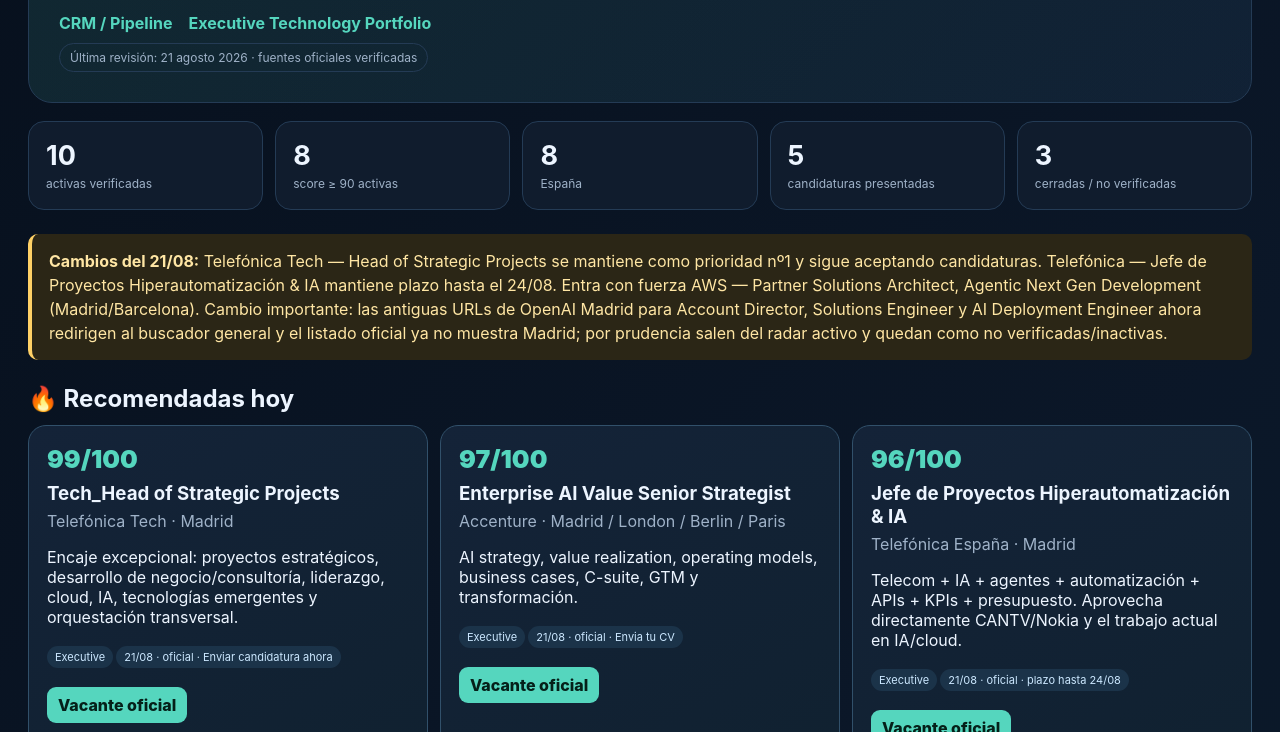
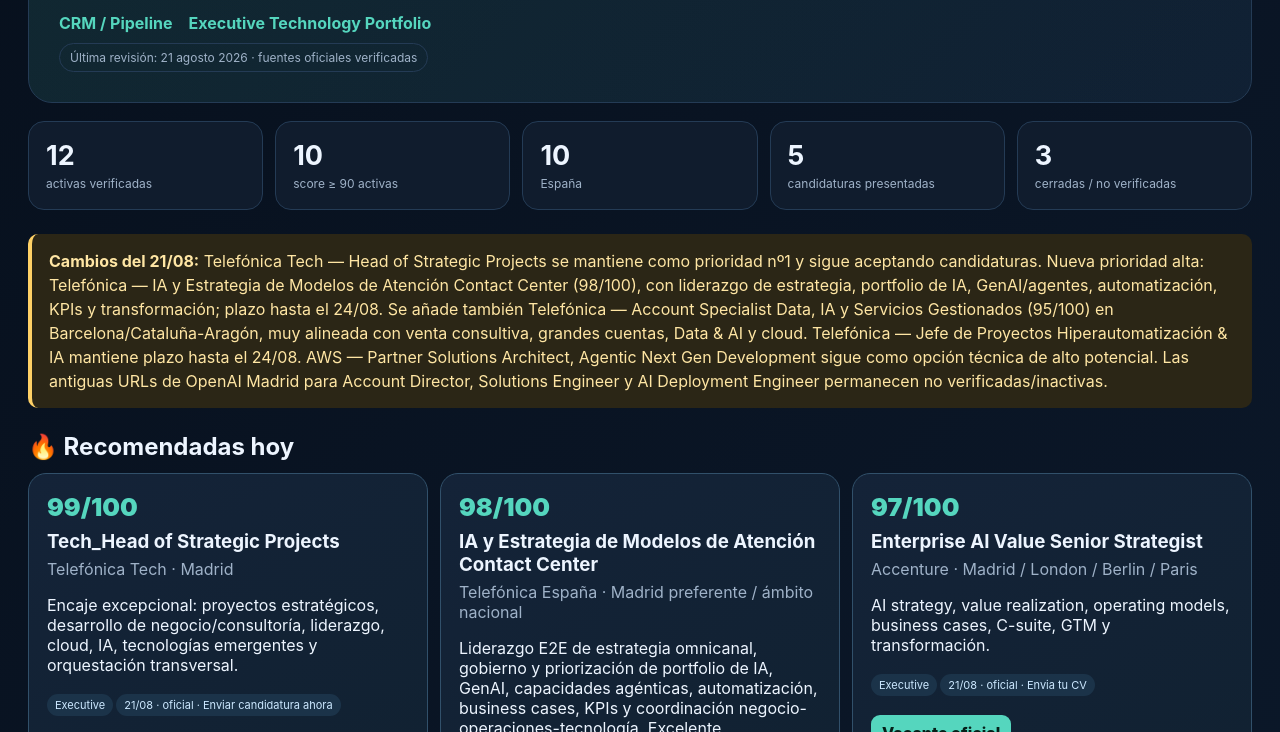
Before and after one commit to s2a2dynamics/gabriel-job-radar, a plain HTML site: page anibal/index.html in a window 1280 px wide. Shown: the part 205-937 px from the top of the page. Drawn offline with Linux system fonts and the light colour scheme.

Commit message:
Add Telefónica AI strategy and Data AI opportunities to Anibal radar

```diff
--- a/anibal/index.html
+++ b/anibal/index.html
@@ -8,15 +8,17 @@
 </style></head><body><main class="wrap">
 <section class="hero"><div class="tagline">S2A2 Dynamics · Career Intelligence</div><h1>Aníbal AI & Tech Opportunity Radar</h1><p>Dirección + transformación + IA + cloud + telecom + consultoría + ejecución tecnológica. Prioridad: España → Europa → Canadá → Australia → USA.</p><div class="nav"><a href="./candidaturas.html">CRM / Pipeline</a><a href="./portfolio.html">Executive Technology Portfolio</a></div><div class="stamp">Última revisión: 21 agosto 2026 · fuentes oficiales verificadas</div></section>
 <div class="kpis"><div class="kpi"><b id="active">0</b><span>activas verificadas</span></div><div class="kpi"><b id="top">0</b><span>score ≥ 90 activas</span></div><div class="kpi"><b id="spain">0</b><span>España</span></div><div class="kpi"><b id="applied">0</b><span>candidaturas presentadas</span></div><div class="kpi"><b id="closed">0</b><span>cerradas / no verificadas</span></div></div>
-<section class="section"><div class="alert"><b>Cambios del 21/08:</b> Telefónica Tech — Head of Strategic Projects se mantiene como prioridad nº1 y sigue aceptando candidaturas. Telefónica — Jefe de Proyectos Hiperautomatización & IA mantiene plazo hasta el 24/08. Entra con fuerza AWS — Partner Solutions Architect, Agentic Next Gen Development (Madrid/Barcelona). Cambio importante: las antiguas URLs de OpenAI Madrid para Account Director, Solutions Engineer y AI Deployment Engineer ahora redirigen al buscador general y el listado oficial ya no muestra Madrid; por prudencia salen del radar activo y quedan como no verificadas/inactivas.</div></section>
+<section class="section"><div class="alert"><b>Cambios del 21/08:</b> Telefónica Tech — Head of Strategic Projects se mantiene como prioridad nº1 y sigue aceptando candidaturas. Nueva prioridad alta: Telefónica — IA y Estrategia de Modelos de Atención Contact Center (98/100), con liderazgo de estrategia, portfolio de IA, GenAI/agentes, automatización, KPIs y transformación; plazo hasta el 24/08. Se añade también Telefónica — Account Specialist Data, IA y Servicios Gestionados (95/100) en Barcelona/Cataluña-Aragón, muy alineada con venta consultiva, grandes cuentas, Data & AI y cloud. Telefónica — Jefe de Proyectos Hiperautomatización & IA mantiene plazo hasta el 24/08. AWS — Partner Solutions Architect, Agentic Next Gen Development sigue como opción técnica de alto potencial. Las antiguas URLs de OpenAI Madrid para Account Director, Solutions Engineer y AI Deployment Engineer permanecen no verificadas/inactivas.</div></section>
 <section class="section"><h2>🔥 Recomendadas hoy</h2><div id="recs" class="recommend"></div></section>
 <section class="section"><h2>Radar completo</h2><div class="controls"><input id="q" placeholder="Buscar cargo, empresa, skill..."><select id="geo"><option value="">Todas las geografías</option><option>España</option><option>Europa</option><option>Canadá</option><option>Australia</option><option>USA</option></select><select id="track"><option value="">Todos los carriles</option><option>Executive</option><option>Advisory</option><option>Architecture</option></select><select id="min"><option value="0">Cualquier score</option><option value="85">85+</option><option value="88">88+</option><option value="90">90+</option></select><select id="status"><option value="active">Activas</option><option value="all">Todas</option><option value="applied">Aplicadas</option><option value="closed">Cerradas / no verificadas</option></select></div><div class="tablewrap"><table><thead><tr><th>Score</th><th>Oportunidad</th><th>Empresa</th><th>Ubicación</th><th>Carril</th><th>Encaje</th><th>Riesgo / gap</th><th>Estado</th><th>Acción</th></tr></thead><tbody id="rows"></tbody></table></div></section>
 <p class="foot">Solo se muestran como activas las vacantes cuya fuente oficial seguía ofreciendo candidatura en la revisión del 21/08/2026. El score combina seniority, telecom, transformación, IA/cloud, relación C-level, consultoría, ejecución y probabilidad práctica.</p>
 </main><script>
 const jobs=[
 {score:99,title:'Tech_Head of Strategic Projects',company:'Telefónica Tech',loc:'Madrid',geo:'España',track:'Executive',fit:'Encaje excepcional: proyectos estratégicos, desarrollo de negocio/consultoría, liderazgo, cloud, IA, tecnologías emergentes y orquestación transversal.',gap:'Cuantificar escala, impacto y liderazgo de portfolio/equipos; reforzar inglés C1.',url:'https://jobs.telefonica.com/job/MADRID-Tech_Head-of-Strategic-Projects/1406910233/',status:'active',verified:'21/08 · oficial · Enviar candidatura ahora',priority:true},
+{score:98,title:'IA y Estrategia de Modelos de Atención Contact Center',company:'Telefónica España',loc:'Madrid preferente / ámbito nacional',geo:'España',track:'Executive',fit:'Liderazgo E2E de estrategia omnicanal, gobierno y priorización de portfolio de IA, GenAI, capacidades agénticas, automatización, business cases, KPIs y coordinación negocio-operaciones-tecnología. Excelente combinación de telecom, transformación, IA y visión ejecutiva.',gap:'El principal gap es no tener una trayectoria reciente explícita en Contact Center/Genesys; debe compensarse con liderazgo telecom, automatización, IA y gestión transversal.',url:'https://jobs.telefonica.com/job/TE_DC_G1_ARQUITECTURA-SOLUCIONES-HIPERAUTOMATIZACION-1/1423449733/',status:'active',verified:'21/08 · oficial · plazo hasta 24/08',priority:true},
 {score:97,title:'Enterprise AI Value Senior Strategist',company:'Accenture',loc:'Madrid / London / Berlin / Paris',geo:'España',track:'Executive',fit:'AI strategy, value realization, operating models, business cases, C-suite, GTM y transformación.',gap:'Pide experiencia extensa específica en AI & Data y consultoría de alto valor.',url:'https://www.accenture.com/es-es/careers/jobdetails?id=R00338736_en',status:'active',verified:'21/08 · oficial · Envia tu CV',priority:true},
 {score:96,title:'Jefe de Proyectos Hiperautomatización & IA',company:'Telefónica España',loc:'Madrid',geo:'España',track:'Executive',fit:'Telecom + IA + agentes + automatización + APIs + KPIs + presupuesto. Aprovecha directamente CANTV/Nokia y el trabajo actual en IA/cloud.',gap:'Pide 5+ años específicos en automatización/IA y valora Power Platform/BluePrism.',url:'https://jobs.telefonica.com/job/JEFE-DE-PROYECTOS-HIPERAUTOMATIZACION-%26-IA/1423562733/',status:'active',verified:'21/08 · oficial · plazo hasta 24/08',priority:true},
+{score:95,title:'Account Specialist Data, Inteligencia Artificial y Servicios Gestionados',company:'Telefónica España',loc:'Barcelona · Cataluña / Aragón',geo:'España',track:'Executive',fit:'Venta consultiva compleja en grandes cuentas, interlocución ejecutiva, Data & AI, GenAI, gobierno de dato/IA, cloud, servicios gestionados y coordinación end-to-end. Aprovecha especialmente la experiencia de strategic account en Nokia/Telefónica.',gap:'Ubicación preferente Cataluña/Aragón y conviene demostrar cierres comerciales recientes específicos en Data/AI.',url:'https://jobs.telefonica.com/job/BARCELONA-TE_FC_ACCOUNT-SPECIALISTDATA%2C-INTELIGENCIA-ARTIFICIAL-Y-SERVICIOS-GESTIONADOS/1407584833/',status:'active',verified:'21/08 · oficial · Enviar candidatura ahora',priority:true},
 {score:94,title:'Partner Solutions Architect, Agentic Next Gen Development',company:'AWS',loc:'Madrid / Barcelona',geo:'España',track:'Architecture',fit:'IA agentic, automatización, APIs, arquitectura, workshops, partner GTM y comunicación ejecutiva.',gap:'AWS/Bedrock/AgentCore, Python y frameworks agentic son preferidos; certificación AWS ayudaría.',url:'https://www.amazon.jobs/en/jobs/10459692/partner-solutions-architect-agentic-next-gen-development-aws-partner-field-emea',status:'active',verified:'21/08 · oficial · Apply now',priority:true},
 {score:94,title:'Director/a Inteligencia Artificial',company:'KPMG España · LIGHTHOUSE',loc:'Madrid',geo:'España',track:'Executive',fit:'Liderazgo, preventa, alta dirección, AI/Data strategy, consultoría y generación de negocio.',gap:'Pide +10 años específicamente en consultoría Data/AI/Analytics.',url:'https://carreras.kpmg.es/job/Madrid-Directora-Inteligencia-Artificial-28046/1272607901/',status:'active',verified:'21/08 · oficial · Enviar candidatura ahora',priority:true},
 {score:93,title:'Automation Architect',company:'Capgemini Engineering',loc:'Madrid / remoto España',geo:'España',track:'Architecture',fit:'Telecom, OSS/BSS, redes, automatización, APIs, cloud y AIOps; diferencial por CANTV/Nokia.',gap:'Profundidad reciente en SDN/NFV, Kubernetes/Docker y automatización de redes.',url:'https://careers.capgemini.com/job/Madrid-Automation-Architect/1415779833/',status:'active',verified:'21/08 · oficial',priority:true},
```
